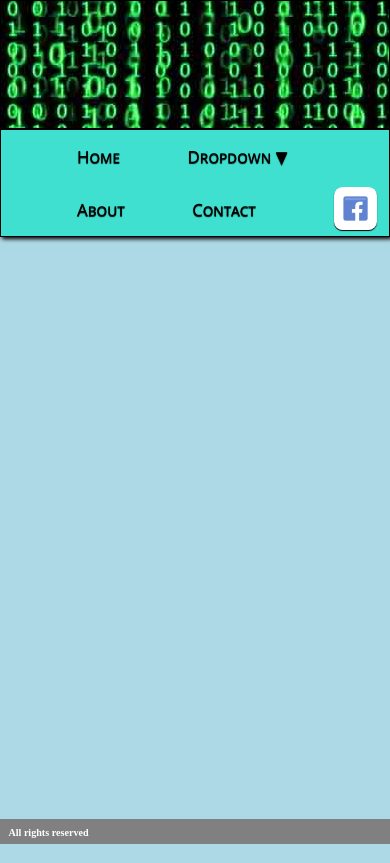
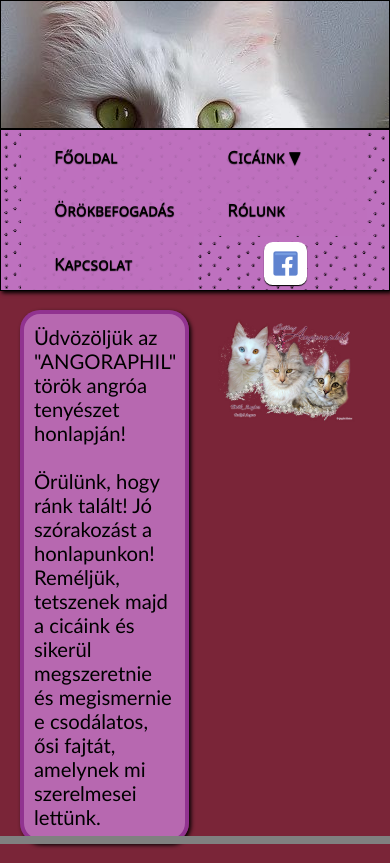
Before and after one commit to Gerolg/Gerolg, a plain HTML site: page index.html in a window 390 px wide. Drawn offline with Linux system fonts and the light colour scheme.

Commit message:
new page

```diff
--- a/Test.css
+++ b/Main.css
@@ -1,9 +1,11 @@
 body {
-    background-color: lightblue;
+    background-color: rgb(122, 37, 56);
     margin: 0px;
+    height: 100%;
 }
 
   h1 {
+    background-color: rgb(199, 153, 199);
     max-height: 15vh;
     margin: 0px;
     text-align: center;
@@ -15,15 +17,21 @@ body {
 
 #menu{
     border: 1px solid black;
-    display: flexbox;
     padding-left: 5vh;
+
     background-color: turquoise;
+    background-image: url("Images/Menu_Background.jpg");
+    background-size:10%;
+
     box-shadow: 2px 2px 4px black;
     font-size: 0px;
 }
 
 #menu p{
+    background-color: rgba(190, 113, 190, 0.90);
     display: inline-flex;
+    align-items: center;
+    flex-shrink: 10;
 
     padding-left: 4vh;
     padding-right: 4vh;
@@ -37,21 +45,26 @@ body {
     font-weight: 500;
     text-shadow: 0px 1px 1px;
     font-variant: small-caps;
+}
+
+#menu p:hover{
+    background-color: teal;
+    cursor: pointer;
 
     -webkit-transition-duration: 0.8s;
     transition-duration: 0.8s;
 }
 
-#menu p:hover{
-    background-color: teal;
-    cursor: pointer;
-}
-
 #linkref{
     max-width: 5vh;
     display: inline-flex;
+
     float: right;
+
     margin-right: 1vh;
+    margin-top:0.15vh;
+
+    padding: 0.5vh;
 }
 
 #linkref img{
@@ -70,6 +83,7 @@ body {
 .dropdown {
     position: relative;
     display: inline-flex;
+    align-items: center;
 }
 
 .dropdown a{
@@ -86,12 +100,20 @@ body {
 
 .dropdown-content {
     display: none;
+
     position: absolute;
+
     width: 100%;
+
     z-index: 1;
+
     top: 100%;
+
     text-align: center;
+
     background-color: violet;
+    border: solid 1px rgba(141, 46, 141, 0.9);
+
     box-shadow: 2px 2px 3px black;
 
     font-size: 1.6vh;
@@ -109,14 +131,79 @@ body {
     background: white;
 }
 
+
+/*   Page    */
+
+#page{
+    display: flexbox;
+    height: fit-content;
+    padding: 5%;
+}
+
+.maintext{
+    background-color: rgba(190, 113, 190, 0.90);
+    max-width: 40%;
+
+    padding: 3%;
+
+    border-radius: 20px;
+    border: solid 4px rgba(141, 46, 141, 0.9);
+
+    box-shadow: 2px 2px 4px black;
+}
+
+.maintext p{
+    font-family: 'Trebuchet MS', 'Lucida Sans Unicode', 'Lucida Grande', 'Lucida Sans', Arial, sans-serif;
+    font-size: 2.4vh;
+
+    margin: 0%;
+
+    display: flex;
+}
+
+#page_image{
+    display: flex;
+    max-width: 48%;
+    float: right;
+}
+
 /*          */
+
+@media (max-width: 900px){
+    #menu{
+        padding-left: 5%;
+        padding-right: 5%;
+
+    }
+    #menu p{
+        width: 40%;
+        padding-right: 0% !important;
+    }
+    .dropdown{
+        display: inline-block;
+        width: 40%;
+        padding-right: 4vh;
+    }
+    .dropdown p{
+        width: 100% !important;
+        padding-right: 0% !important;
+        padding-left: 4vh;
+    }
+    .dropdown-content{
+        width: 100%;
+    }
+    #linkref{
+        margin-right: 17%!important;
+    }
+}
+
 
 /*          */
 
 
 footer{
     background-color: grey;
-    height: 3vh;
+    height: 1vh;
     position: fixed;
     left: 0;
     bottom: 0;
--- a/index.html
+++ b/index.html
@@ -2,28 +2,43 @@
 <html>
 <head>
 <title>Test</title>
-<link rel="stylesheet" type="text/css" href="Test.css">
+<link rel="stylesheet" type="text/css" href="Main.css">
+<link rel="icon" href="Images/icon.ico">
 <meta charset="UTF-8">
-<meta name="viewport" content="width=device-width, initial-scale=1">
+<meta name="viewport" content="width=device-width, initial-scale= 1.0">
+<meta name="keywords" content="Cat,Angora,Turkish">
 </head>
 <body>
-    <h1><img src="Matrix.jpg"></h1>
+    <h1><img src="Images/headerback.jpg"></h1>
     <div id="menu">
-        <p href="#" >Home</p>
+        <p href="#" >Főoldal</p>
         <div class="dropdown">
-            <p class="dropbtn">Dropdown ▼</p>
+            <p>Cicáink ▼</p>
             <div class="dropdown-content">
               <a href="#">Link 1</a>
               <a href="#">Link 2</a>
               <a href="#">Link 3</a>
             </div>
         </div>
-        <p href="#" >About</p>
-        <p href="#" >Contact</p>
-        <a id="linkref" style="padding:0.5vh"><img src="facebook.png"></a id="LinkRef">
+        <p href="#" >Örökbefogadás</p>
+        <p href="#" >Rólunk</p>
+        <p href="#" >Kapcsolat</p>
+        <a id="linkref"><img src="Images/facebook.png"></a id="LinkRef">
+    </div>
+    <div id="page">
+        <img id="page_image" src="Images/Page_background.png">
+        <div class="maintext">
+        <p> Üdvözöljük az "ANGORAPHIL" török angróa tenyészet honlapján!<br><br></p>
+        <p>Örülünk, hogy ránk talált! Jó szórakozást a honlapunkon!
+            Reméljük, tetszenek majd a cicáink és sikerül megszeretnie és megismernie e csodálatos,
+            ősi fajtát, amelynek mi szerelmesei lettünk.
+        </p>
+        </div>
+
+
     </div>
 <footer>
-    <p>All rights reserved</p>
+    <p></p>
 </footer>
 
 </body>
```
Also changed, not shown: Images/Menu_Background.jpg (added), Images/Page_background.png (added), Images/facebook.png (renamed from facebook.png), Images/headerback.jpg (added), Images/icon.ico (added), matrix.jpg (deleted), 1 other file.
